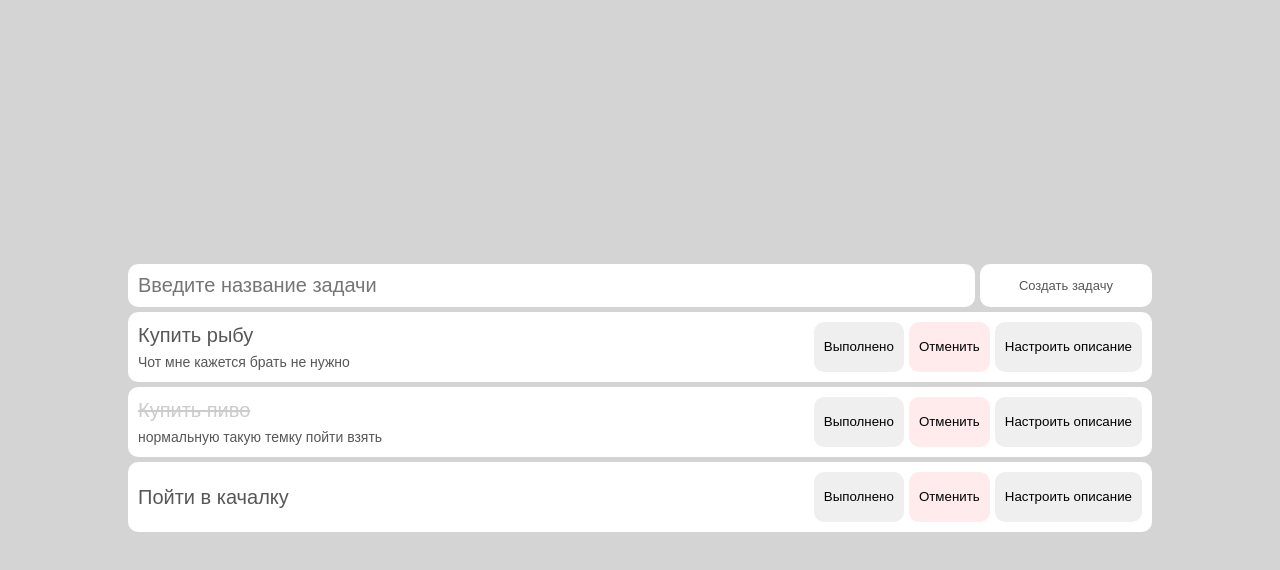
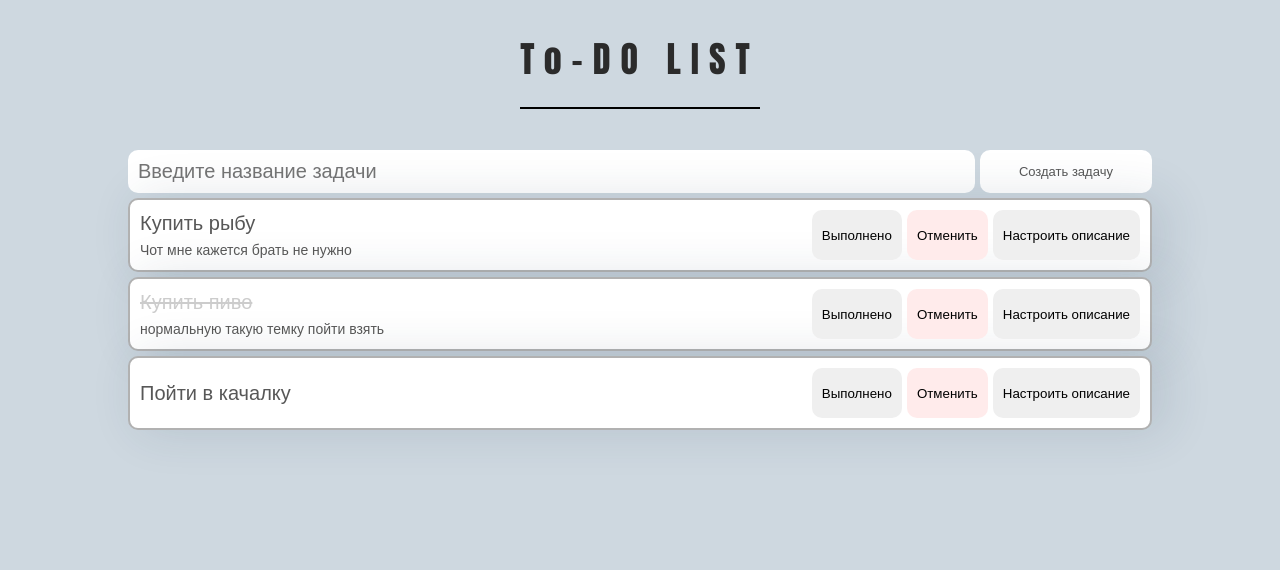
Before and after one commit to Wiglescl/task_list, a plain HTML site: page index.html in a window 1280 px wide. Drawn offline with Linux system fonts and the light colour scheme.

Commit message:
fixed style. Added header

```diff
--- a/css/styles.css
+++ b/css/styles.css
@@ -1,5 +1,5 @@
 html {
-    background-color: rgb(212, 212, 212);
+    background-color: #ced8e0;
 }
 
 * {
@@ -18,8 +18,32 @@ html {
     margin: 0 auto;
 }
 
+
+
+
+.header__section {
+    display: flex;
+    align-items: center;
+    justify-content: center;
+    min-height: 150px;
+}
+.header__container {
+    padding-bottom: 30px;
+    border-bottom: 2px solid black;
+}
+.header_logo {
+    font-size: 36px;
+    font-weight: 700;
+    font-family:Impact, Haettenschweiler, 'Arial Narrow Bold', sans-serif;
+    letter-spacing: 10px;
+    color: #2b2b2b;
+}
+
+
+
+
 .test__section {
-    background-color: rgb(212, 212, 212);
+    background-color: #ced8e0;
 }
 
 .slider-container {
@@ -30,11 +54,13 @@ html {
 }
 
 .test__section-inner {
-    height: 100vh;
     display: flex;
     align-items: center;
     flex-direction: column;
 }
+
+
+
 
 
 
@@ -91,7 +117,7 @@ html {
 .task__item-text {
     overflow-wrap: break-word;
     white-space: normal;
-
+    color: red;
 }
 
 .task__manage {
@@ -106,6 +132,8 @@ html {
     align-items: center;
     margin-bottom: 5px;
     width: 80vw;
+    box-shadow: 12px 0px 47px 3px rgba(34, 60, 80, 0.12);
+    border: 2px solid rgb(177, 177, 177);
 }
 
 
@@ -148,9 +176,8 @@ html {
     font-size: 20px;
     border-radius: 10px;
     width: 500px;
-    margin-top: 120px;
     display: none;
-    margin-bottom: 10px;
+    margin-bottom: 50px;
 }
 
 
--- a/index.html
+++ b/index.html
@@ -11,6 +11,13 @@
 
 <body>
     <div class="wrapper">
+        <header>
+            <div class="header__section">
+                <div class="header__container">
+                    <a href="#" class="header_logo">To-DO LIST</a>
+                </div>
+            </div>
+        </header>
         <section class="test__section">
             <div class="container">
                 <div class="test__section-inner">
```
